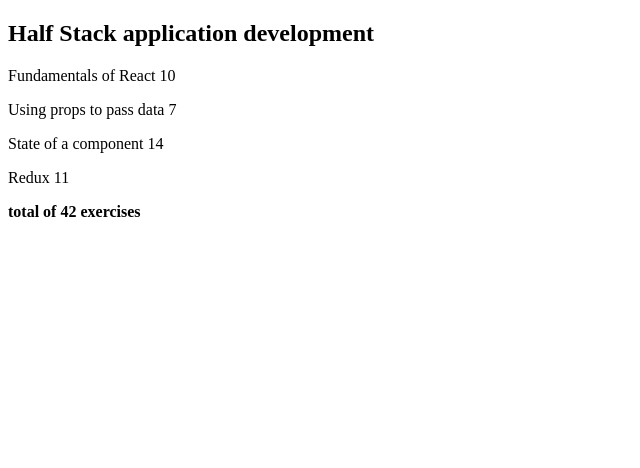
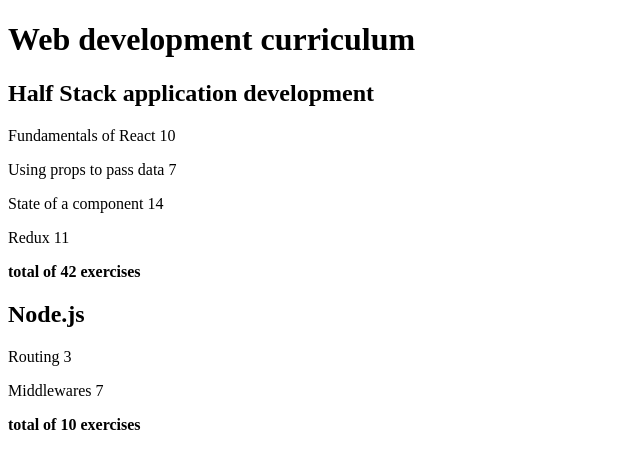
Before and after one commit to johokorie/fullstack-open-2025, a React (Vite) app in the folder part2/courseinfo/: page / in a window 1280 px wide. Shown: the top 468 px of the page, without its empty margins (0-640 px from the left). Built offline with nearby package versions, Linux system fonts and the light colour scheme.

Commit message:
Submission: Exercise 2.3 Part 2

```diff
--- a/part2/courseinfo/src/App.jsx
+++ b/part2/courseinfo/src/App.jsx
@@ -1,7 +1,8 @@
 import Course from "./components/Course";
 
 const App = () => {
-	const course = {
+	const courses = [
+		{
 			id: 1,
 			name: "Half Stack application development",
 			parts: [
@@ -26,10 +27,30 @@
 					id: 4,
 				},
 			],
-	};
+		},
+		{
+			name: "Node.js",
+			id: 2,
+			parts: [
+				{
+					name: "Routing",
+					exercises: 3,
+					id: 1,
+				},
+				{
+					name: "Middlewares",
+					exercises: 7,
+					id: 2,
+				},
+			],
+		},
+	];
 
 	return (
-    <Course course={course} />
+		<div>
+			<h1>Web development curriculum</h1>
+			{courses.map((course) => (<Course key={course.id} course={course} />))}
+	  </div>
 	)
 };
 
```
Lines whose indentation alone changed are shown as unchanged.
